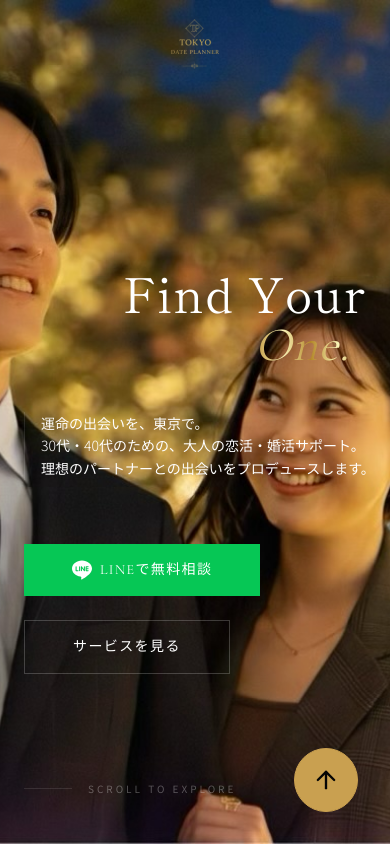
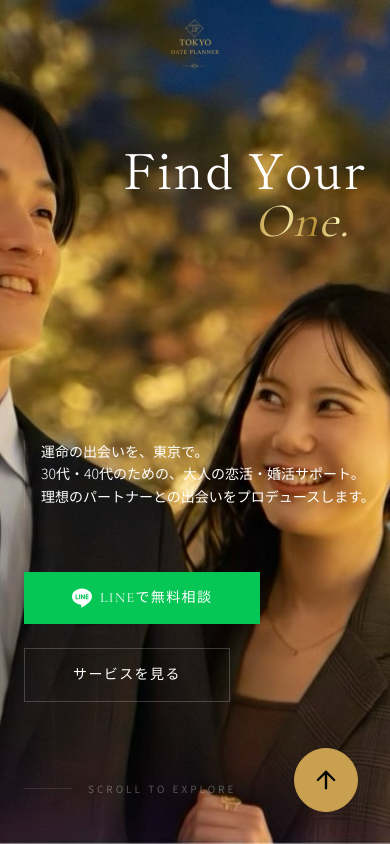
Before and after one commit to kawabata1111/TOKYO-DATE-PLANNER, a React (Vite) app: page / in a window 390 px wide. Shown: the top 844 px of the page. Built offline with nearby package versions, Linux system fonts and the light colour scheme.

Commit message:
Hero: タイトルと説明文を別々に配置（説明文のみmt-48）

```diff
--- a/components/home/Hero.tsx
+++ b/components/home/Hero.tsx
@@ -70,7 +70,7 @@ export const Hero: React.FC = () => {
 
       {/* Content */}
       <div className="relative z-10 w-full max-w-7xl mx-auto px-6 md:px-12">
-        <div className="max-w-3xl pt-24 md:pt-0">
+        <div className="max-w-3xl">
           <motion.div
             initial={{ opacity: 0, y: 20 }}
             animate={{ opacity: 1, y: 0 }}
@@ -113,7 +113,7 @@ export const Hero: React.FC = () => {
             initial={{ opacity: 0 }}
             animate={{ opacity: 1 }}
             transition={{ duration: 1, delay: 0.8 }}
-            className="text-white text-sm md:text-base leading-relaxed md:leading-loose font-light max-w-md border-l border-white/10 pl-4 md:pl-8 mb-16 whitespace-nowrap md:whitespace-normal"
+            className="text-white text-sm md:text-base leading-relaxed md:leading-loose font-light max-w-md border-l border-white/10 pl-4 md:pl-8 mb-16 whitespace-nowrap md:whitespace-normal mt-48 md:mt-0"
           >
             運命の出会いを、東京で。<br className="block"/>
             30代・40代のための、大人の恋活・婚活サポート。<br className="block"/>
```
